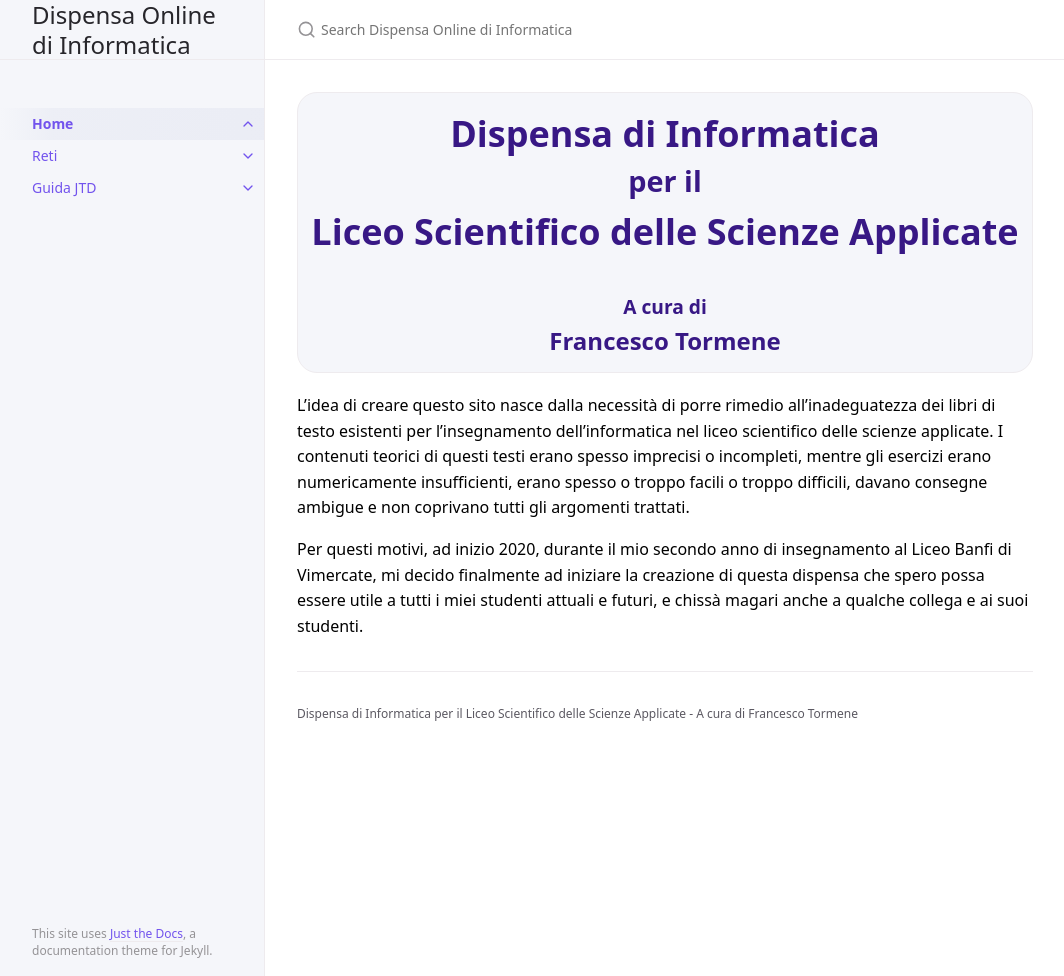
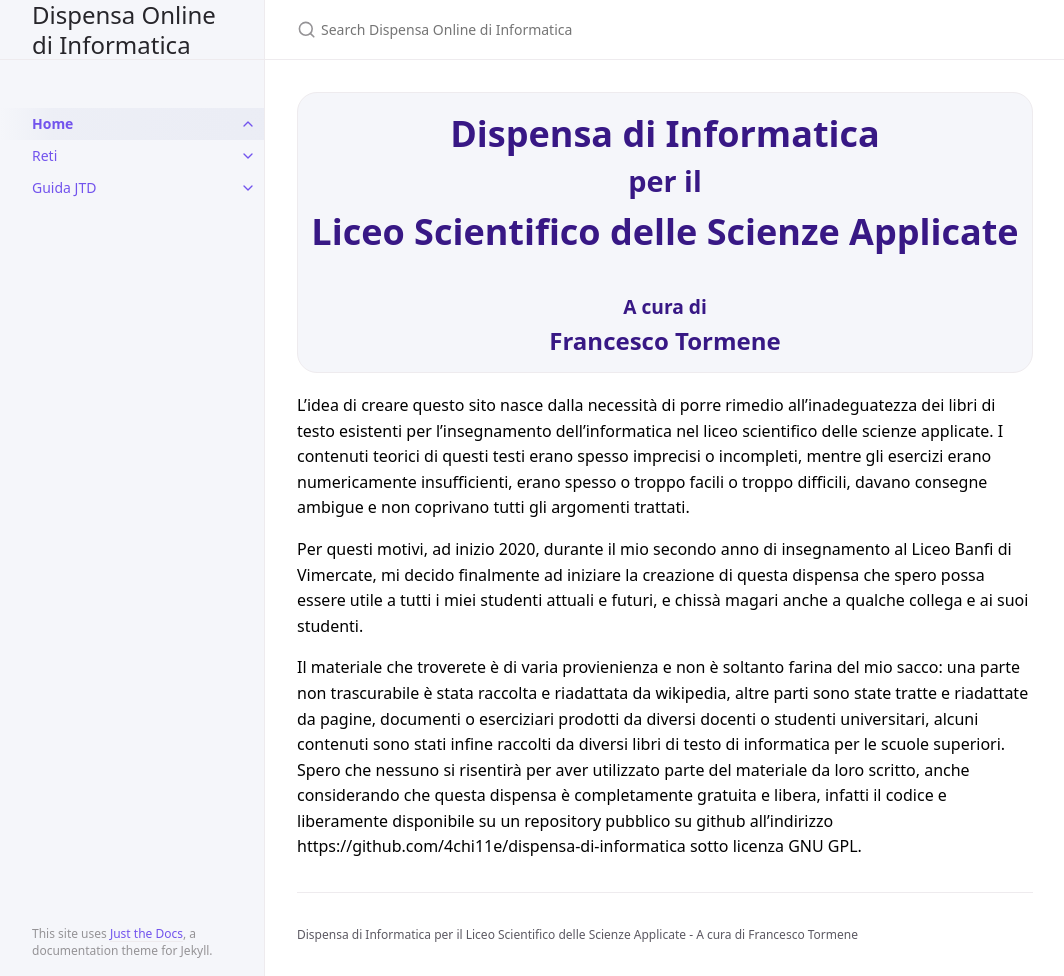
Before and after one commit to 4chi11e/manuale-libero-online-di-informatica, a Jekyll site: the page built from index.markdown, in a window 1280 px wide and 976 px high. Shown: the whole window, without its empty margins (107-1171 px from the left). Built offline with Jekyll 4.4.1, drawn with Linux system fonts in a browser that asks for light colours.

Commit message:
modificato index e aggiunto documento

```diff
--- a/index.markdown
+++ b/index.markdown
@@ -26,3 +26,5 @@ has_toc: false
 L'idea di creare questo sito nasce dalla necessità di porre rimedio all'inadeguatezza dei libri di testo esistenti per l'insegnamento dell'informatica nel liceo scientifico delle scienze applicate. I contenuti teorici di questi testi erano spesso imprecisi o incompleti, mentre gli esercizi erano numericamente insufficienti, erano spesso o troppo facili o troppo difficili, davano consegne ambigue e non coprivano tutti gli argomenti trattati.
 
 Per questi motivi, ad inizio 2020, durante il mio secondo anno di insegnamento al Liceo Banfi di Vimercate, mi decido finalmente ad iniziare la creazione di questa dispensa che spero possa essere utile a tutti i miei studenti attuali e futuri, e chissà magari anche a qualche collega e ai suoi studenti.
+
+Il materiale che troverete è di varia provienienza e non è soltanto farina del mio sacco: una parte non trascurabile è stata raccolta e riadattata da wikipedia, altre parti sono state tratte e riadattate da pagine, documenti o eserciziari prodotti da diversi docenti o studenti universitari, alcuni contenuti sono stati infine raccolti da diversi libri di testo di informatica per le scuole superiori. Spero che nessuno si risentirà per aver utilizzato parte del materiale da loro scritto, anche considerando che questa dispensa è completamente gratuita e libera, infatti il codice e liberamente disponibile su un repository pubblico su github all'indirizzo https://github.com/4chi11e/dispensa-di-informatica sotto licenza GNU GPL.
```
Also changed, not shown: 1 other file.
